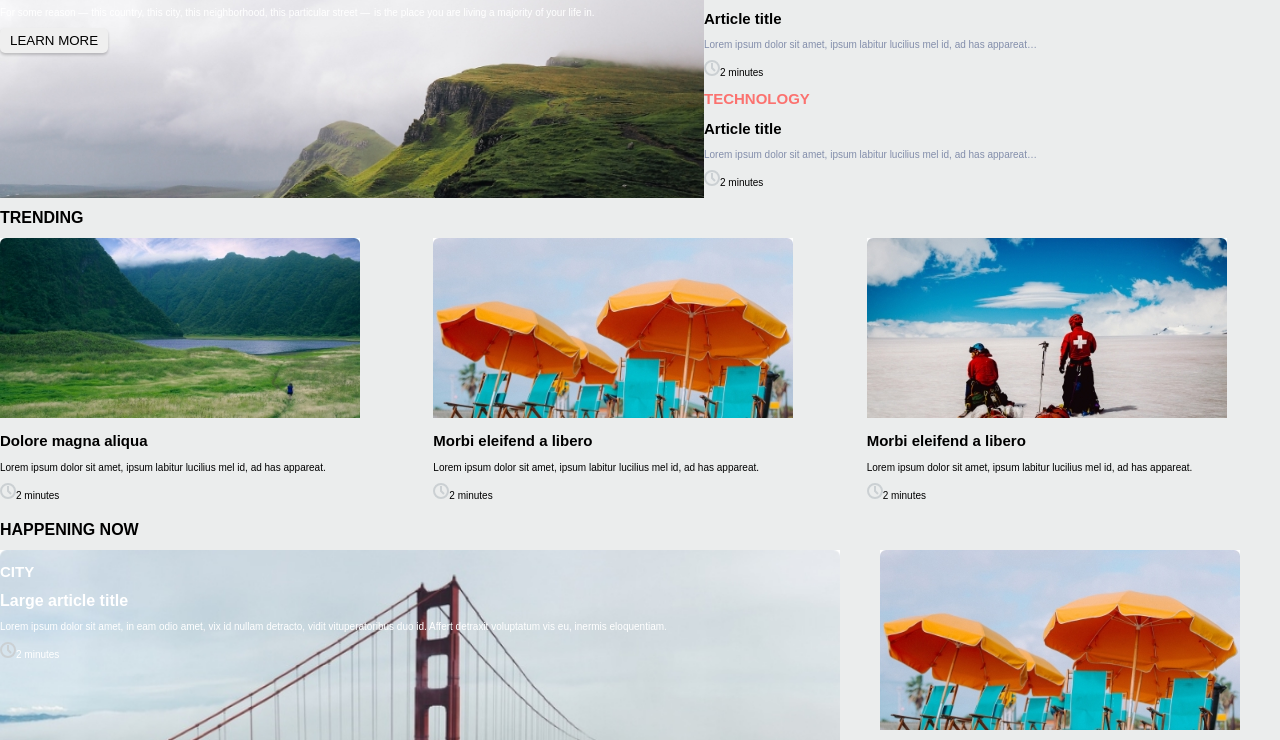
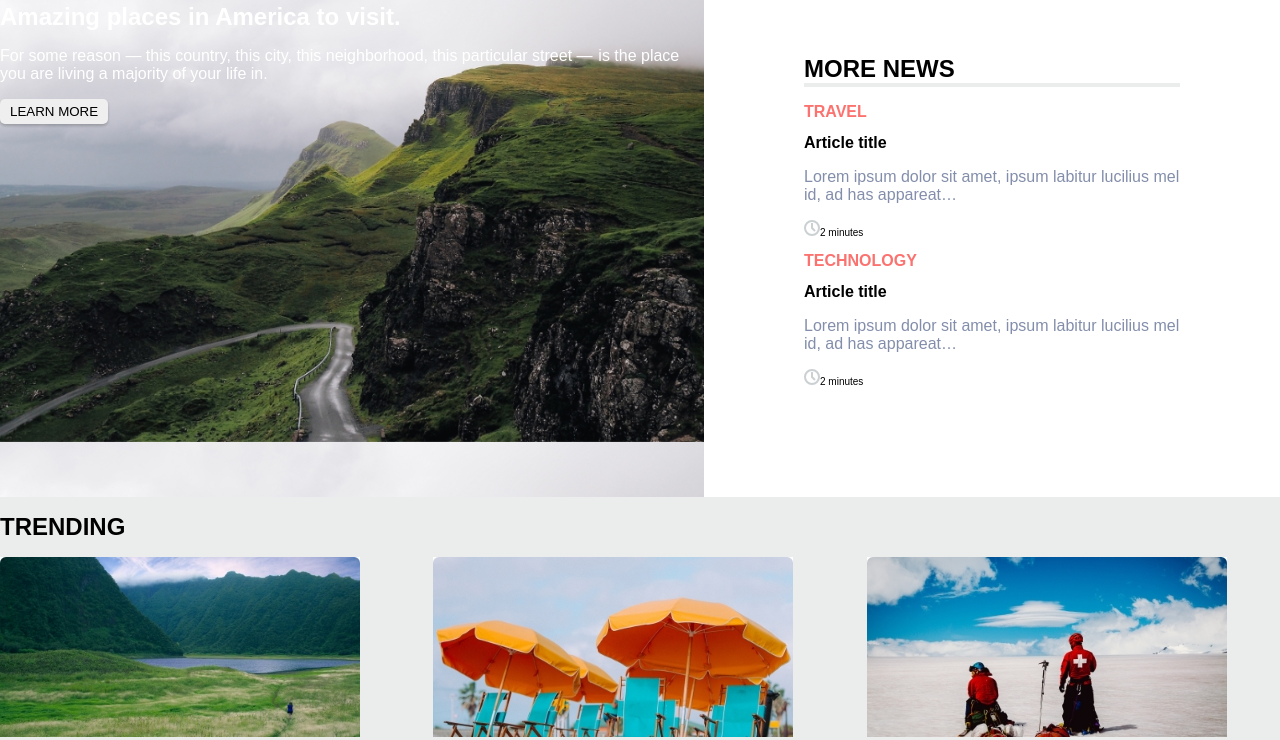
Before and after one commit to maciekKuc/landing_page, a website: page index.html in a window 1280 px wide. Shown: the part 123-863 px from the top of the page. Drawn offline with Linux system fonts and the light colour scheme; a web font is replaced by a local one.

Commit message:
daily
footer changes, typography and news section

```diff
--- a/index.html
+++ b/index.html
@@ -28,7 +28,7 @@
 			<button class="btn btn--red">LEARN MORE</button>
 		</div>
 		<div class="news">
-			<h1 class="heading text--white after">MORE NEWS</h1>
+			<h1 class="heading after">MORE NEWS</h1>
 			<div class="news__note">
 				<h2 class="heading--small text--red">TRAVEL</h2>
 				<h2 class="heading--small">Article title</h2>
@@ -51,7 +51,7 @@
 			<img src="img/trending-1.jpg" alt="" class="trending__photo">
 			<div class="trending__note">
 				<h2 class="heading--small">Dolore magna aliqua</h2>
-				<p class="paragraph">Lorem ipsum dolor sit amet, ipsum labitur lucilius mel id, ad has appareat.</p>
+				<p class="paragraph--small">Lorem ipsum dolor sit amet, ipsum labitur lucilius mel id, ad has appareat.</p>
 				<p class="time__caption"><img src="img/time.svg" alt="" class="time__icon">2 minutes</p>
 			</div>
 			</div>
@@ -59,7 +59,7 @@
 			<img src="img/trending-2.jpg" alt="" class="trending__photo">
 			<div class="trending__note">
 				<h2 class="heading--small">Morbi eleifend a libero</h2>
-				<p class="paragraph">Lorem ipsum dolor sit amet, ipsum labitur lucilius mel id, ad has appareat.</p>
+				<p class="paragraph--small">Lorem ipsum dolor sit amet, ipsum labitur lucilius mel id, ad has appareat.</p>
 				<p class="time__caption"><img src="img/time.svg" alt="" class="time__icon">2 minutes</p>
 			</div>
 			</div>
@@ -67,13 +67,13 @@
 			<img src="img/trending-3.jpg" alt="" class="trending__photo">
 			<div class="trending__note">
 				<h2 class="heading--small">Morbi eleifend a libero</h2>
-				<p class="paragraph">Lorem ipsum dolor sit amet, ipsum labitur lucilius mel id, ad has appareat.</p>
+				<p class="paragraph--small">Lorem ipsum dolor sit amet, ipsum labitur lucilius mel id, ad has appareat.</p>
 				<p class="time__caption"><img src="img/time.svg" alt="" class="time__icon">2 minutes</p>
 			</div>
 			</div>
 		</div>
 	</div>
-	<div class="happening">
+	<div class="happening mb">
 		<h1 class="heading">HAPPENING NOW</h1>
 		<div class="happening__content">
 			<div class="happening__card happening__card--1">
@@ -126,7 +126,7 @@
 			<li class="footer__list-item"><a href="#">Careers</a></li>
 		</ul>
 		<form action="" class="footer__form">
-			<input type="text" class="footer__input" placeholder="Email">
+			<input type="text" class="footer__input" placeholder="Email" required>
 			<figcaption>Stay in touch with us for the freshest products!</figcaption>
 		</form>
 		<ul class="footer__buttons">
--- a/sass/_base.scss
+++ b/sass/_base.scss
@@ -23,12 +23,14 @@ $text-gray: #838EAB;
 html{
 	font-size: 62.5%;
 	font-family: acumin-pro, sans-serif;
+	background-color: #fff;
 }
 
 body{
 	margin: 0 auto;
 	max-width: 1440px;
 	background-color: $bgc-main;
+	box-shadow: 0 2px 3px rgba(0, 0, 0, 0.2);
 }
 
 li{
@@ -49,6 +51,10 @@ li{
 	}
 }
 
+.mb{
+	margin-bottom: 100px;
+}
+
 .time{
 	&__caption{
 
@@ -58,3 +64,15 @@ li{
 
 	}
 }
+
+.after{
+
+	&::after{
+		content: '';
+		display: block;
+		width: 100%;
+		height: 4px;
+		background-color: $bgc-main;
+
+	}
+}
--- a/sass/_footer.scss
+++ b/sass/_footer.scss
@@ -8,7 +8,7 @@
 	padding: 5rem 14rem;
 
 	&__logo{
-
+		align-self: start;
 	}
 
 	&__list{
@@ -30,13 +30,16 @@
 		border-radius: 2px;
 		background-color: $bgc-dark;
 		width: 260px;
+		background-image: url('../img/send.svg');
+		background-repeat: no-repeat;
+		background-position: 95% 50%;
 	}
 
 	&__buttons{
 		align-self: start;
 		display: grid;
 		grid-template-columns: repeat(4, min-content);
-		grid-gap: 1rem;
+		grid-gap: 2rem;
 	}
 
 	&__button{
--- a/sass/_hero.scss
+++ b/sass/_hero.scss
@@ -1,6 +1,7 @@
 .home{
 	display: grid;
 	grid-template-columns: 55% 45%;
+	background-color: #fff;
 }
 
 .hero{
--- a/sass/_news.scss
+++ b/sass/_news.scss
@@ -0,0 +1,7 @@
+.news{
+	padding: 10rem;
+
+	&__note{
+
+	}
+}
--- a/sass/_typography.scss
+++ b/sass/_typography.scss
@@ -1,11 +1,17 @@
-.text-small{
+.heading{
+	font-size: 2.4rem;
+
+	&--small{
+		font-size: 1.6rem;
+	}
+}
+
+.paragraph{
 	font-size: 1.6rem;
 
-}
-
-.heading{
-	font-size: 1.6rem;
-
+	&--small{
+		font-size: 1.3rem;
+	}
 }
 
 .text{
```
Also changed, not shown: css/style.css, img/send.svg (added).
